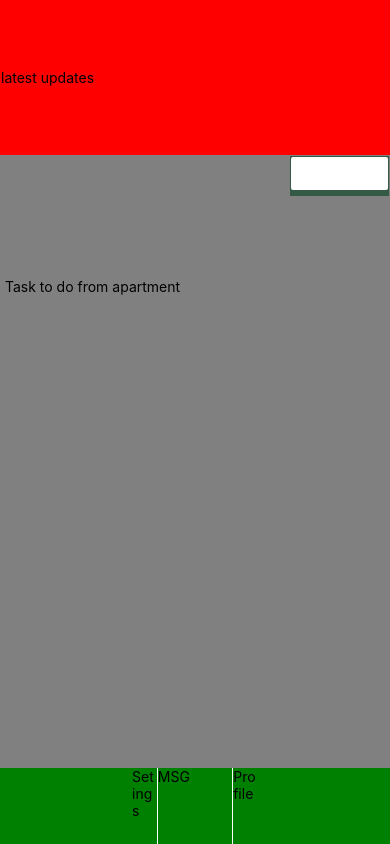
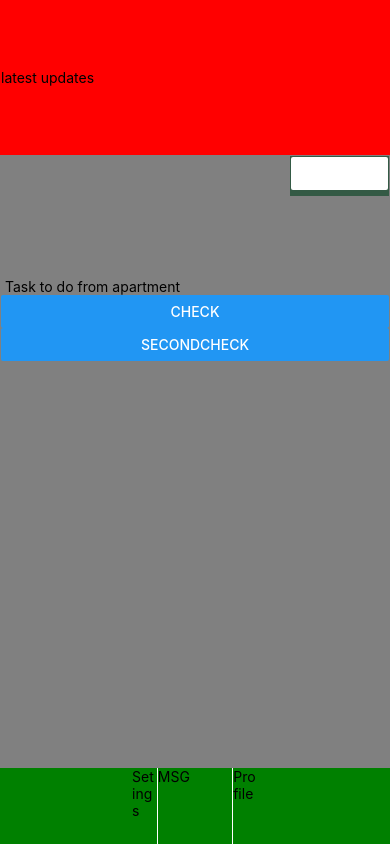
Before and after one commit to JulianChavez/Haroomie, a React Native app: screen / in a window 390 px wide. Built offline with nearby package versions, Linux system fonts and the light colour scheme.

Commit message:
Updatng to stage for data merge

```diff
--- a/screens/Home.js
+++ b/screens/Home.js
@@ -1,16 +1,21 @@
-import { useState } from 'react';
+import { useState, useEffect } from 'react';
 import { StyleSheet, Text, View, Button } from 'react-native';
 import BottomBar from '../HomeContainer/BottomBar';
-import { useNavigation } from '@react-navigation/native';
+import { useNavigation, useRoute } from '@react-navigation/native';
 
-function Home(props) {
-    const navigation = useNavigation()
+function Home() {
+    const navigation = useNavigation();
+    const route = useRoute();
     //Data of TO-DO task from users
     const [toDoTask, setToDoTask] = useState([]);
+    const { values } = route.params || {};
 
-    function addToDoTask(enteredToDoTask) {
+    function addToDoTask() {
         //When use adds ToDo Task from ToDo Screen
-        setToDoTask(currentTask => [...currentTask, { text: enteredToDoTask, id: Math.random().toString() }]);
+        setToDoTask([values]);
+    }
+    function check() {
+        console.log(toDoTask)
     }
 
 
@@ -25,6 +30,9 @@ function Home(props) {
                 </View>
                 <View style={styles.toDoMain}>
                     <Text> Task to do from apartment</Text>
+                    <Button title="check" onPress={addToDoTask} />
+                    <Button title='SecondCheck' onPress={check} />
+
                 </View>
             </View>
             <View style={styles.BottomBarContainer}>
```
